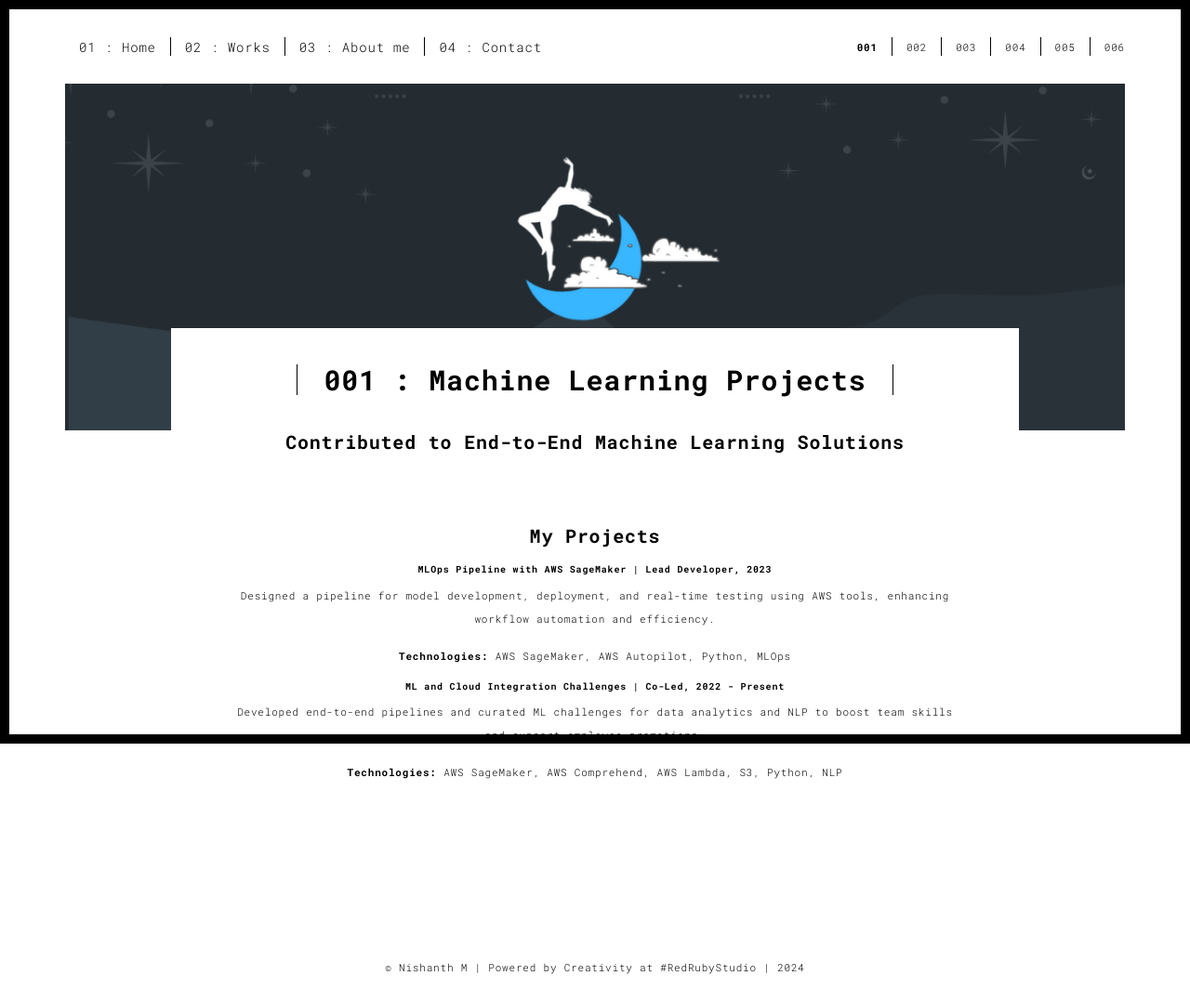
After one commit to Ghost-IU/Portfolio, a Flask app: template templates/work1 copy.html in a window 1280 px wide. The commit adds this page. Shown: the whole page at 93% size. Run offline with Flask 2, Linux system fonts and the light colour scheme; the template is opened without the code that fills it, so the values that code supplies are empty.

Commit message:
Init: Add ML Projects

```diff
--- /dev/null
+++ b/templates/work1 copy.html
@@ -0,0 +1,147 @@
+<!DOCTYPE html>
+<html lang="en">
+
+<head>
+  <meta charset="UTF-8">
+  <meta content="IE=edge" http-equiv="X-UA-Compatible">
+  <meta content="width=device-width,initial-scale=1" name="viewport">
+  <meta content="description" name="description">
+  <meta name="google" content="notranslate" />
+  <meta content="Mashup templates have been developped by Orson.io team" name="author">
+
+  <!-- Disable tap highlight on IE -->
+  <meta name="msapplication-tap-highlight" content="no">
+
+  <link rel="shortcut icon" href="{{ url_for('static', filename='fav_icon.ico') }}">
+
+  <title>001</title>
+
+  <link href="./static/main.3f6952e4.css" rel="stylesheet">
+</head>
+
+<body class="">
+  <div id="site-border-left"></div>
+  <div id="site-border-right"></div>
+  <div id="site-border-top"></div>
+  <div id="site-border-bottom"></div>
+  <!-- Add your content of header -->
+  <header>
+    <nav class="navbar  navbar-fixed-top navbar-default">
+      <div class="container">
+        <button type="button" class="navbar-toggle collapsed" data-toggle="collapse" data-target="#navbar-collapse"
+          aria-expanded="false">
+          <span class="sr-only">Toggle navigation</span>
+          <span class="icon-bar"></span>
+          <span class="icon-bar"></span>
+          <span class="icon-bar"></span>
+        </button>
+
+        <div class="collapse navbar-collapse" id="navbar-collapse">
+          <ul class="nav navbar-nav ">
+            <li><a href="./index.html" title="">01 : Home</a></li>
+            <li><a href="./works.html" title="">02 : Works</a></li>
+            <li><a href="./about.html" title="">03 : About me</a></li>
+            <li><a href="./contact.html" title="">04 : Contact</a></li>
+          </ul>
+
+
+          <ul class="nav navbar-nav navbar-right navbar-small visible-md visible-lg">
+            <li><a href="./work1.html" title="" class="active">001</a></li>
+            <li><a href="./work2.html" title="">002</a></li>
+            <li><a href="./work3.html" title="">003</a></li>
+            <li><a href="./works.html" title="">004</a></li>
+            <li><a href="./works.html" title="">005</a></li>
+            <li><a href="./works.html" title="">006</a></li>
+          </ul>
+
+
+        </div>
+      </div>
+    </nav>
+  </header>
+  <div class="section-container">
+    <div class="container">
+      <div class="row">
+        <div class="col-xs-12">
+          <img src="./static/assets/images/sky9.png" class="img-responsive" alt="">
+          <div class="card-container">
+            <div class="text-center">
+              <h1 class="h2">001 : Machine Learning Projects </h1>
+            </div>
+            <div class="text-center">
+              <p>
+              <h3>Contributed to End-to-End Machine Learning Solutions</h3>
+              </p>
+            </div>
+          </div>
+        </div>
+
+
+
+        <div class="col-md-8 col-md-offset-2 section-container-spacer">
+          <div class="row">
+            <div class="text-center">
+              <h3>My Projects</h3>
+
+              <div class="project-item">
+                <h6>MLOps Pipeline with AWS SageMaker | Lead Developer, 2023</h6>
+                <p>Designed a pipeline for model development, deployment, and real-time testing using AWS tools,
+                  enhancing workflow automation and efficiency.</p>
+                <p><strong>Technologies:</strong> AWS SageMaker, AWS Autopilot, Python, MLOps</p>
+              </div>
+
+              <div class="project-item">
+                <h6>ML and Cloud Integration Challenges | Co-Led, 2022 - Present</h6>
+                <p>Developed end-to-end pipelines and curated ML challenges for data analytics and NLP to boost team
+                  skills and support employee promotions.</p>
+                <p><strong>Technologies:</strong> AWS SageMaker, AWS Comprehend, AWS Lambda, S3, Python, NLP</p>
+              </div>
+
+            </div>
+          </div>
+        </div>
+
+
+        <div class="text-center">
+          <!-- <img src="./static/assets/images/SkyDance.gif" alt=""> -->
+        </div>
+
+      </div>
+    </div>
+  </div>
+
+
+  <footer class="footer-container text-center">
+    <div class="container">
+      <div class="row">
+        <div class="col-xs-12"><br><br>
+          <p>© Nishanth M | Powered by Creativity at #RedRubyStudio | 2024</p>
+        </div>
+      </div>
+    </div>
+  </footer>
+
+  <script>
+    document.addEventListener("DOMContentLoaded", function (event) {
+      navActivePage();
+    });
+  </script>
+
+  <!-- Google Analytics: change UA-XXXXX-X to be your site's ID
+
+<script>
+  (function (i, s, o, g, r, a, m) {
+    i['GoogleAnalyticsObject'] = r; i[r] = i[r] || function () {
+      (i[r].q = i[r].q || []).push(arguments)
+    }, i[r].l = 1 * new Date(); a = s.createElement(o),
+      m = s.getElementsByTagName(o)[0]; a.async = 1; a.src = g; m.parentNode.insertBefore(a, m)
+  })(window, document, 'script', '//www.google-analytics.com/analytics.js', 'ga');
+  ga('create', 'UA-XXXXX-X', 'auto');
+  ga('send', 'pageview');
+</script>
+
+-->
+  <script type="text/javascript" src="./static/main.70a66962.js"></script>
+</body>
+
+</html>
--- a/templates/works.html
+++ b/templates/works.html
@@ -56,7 +56,7 @@
       <div class="col-sm-8 col-sm-offset-2 section-container-spacer">
         <div class="text-center">
           <h1 class="h2">02 : Works</h1>
-          <p> Some of the stuffs which is done by me..</p>
+          <p>Some of the projects which I have worked on...</p>
         </div>
       </div>
 
@@ -139,7 +139,7 @@
                         <h4>006/006</h4>
                         <h3>Soon...</h3>
                         <p>Soon...</p>
-                        <a href="./work1.html" class="btn btn-default">Discover</a>
+                        <a href="./work1 copy.html" class="btn btn-default">Discover</a>
                       </div>
                     </div>
 
```
